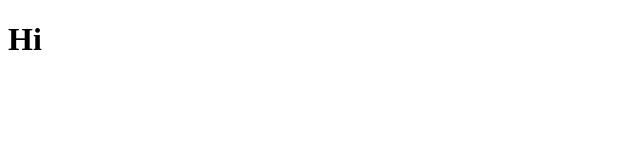
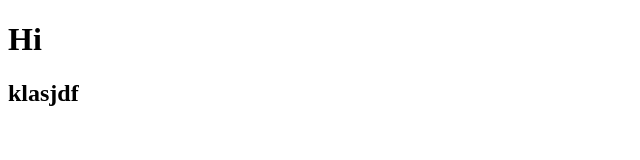
Before and after one commit to KarenOrduna/helloWorld, a plain HTML site: page index.html in a window 1280 px wide. Shown: the whole page, without its empty margins (0-640 px from the left). Drawn offline with Linux system fonts and the light colour scheme.

Commit message:
Added h2

```diff
--- a/index.html
+++ b/index.html
@@ -8,5 +8,6 @@
   </head>
   <body>
     <h1>Hi</h1>
+    <h2> klasjdf </h2>
   </body>
 </html>
```
